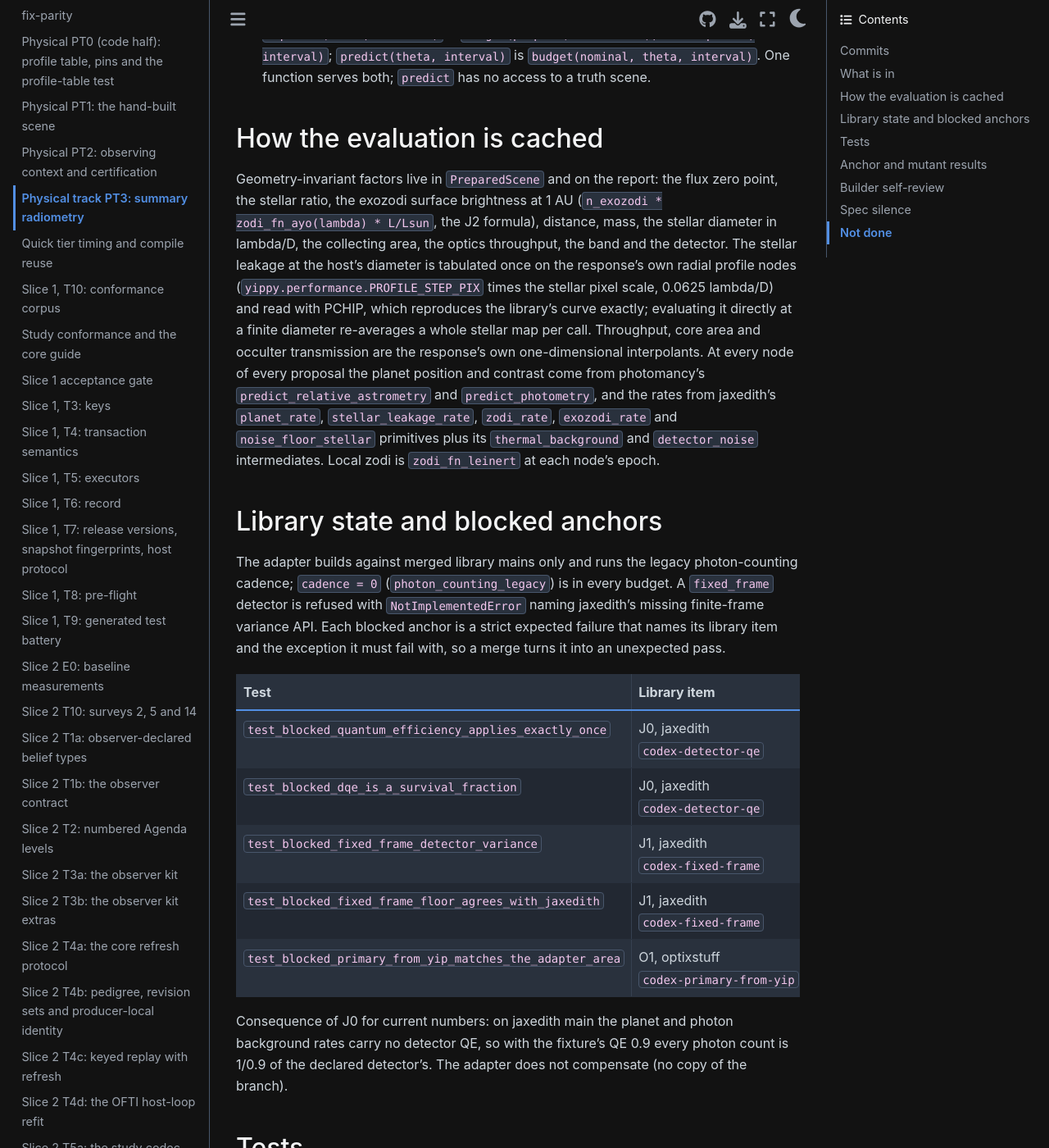
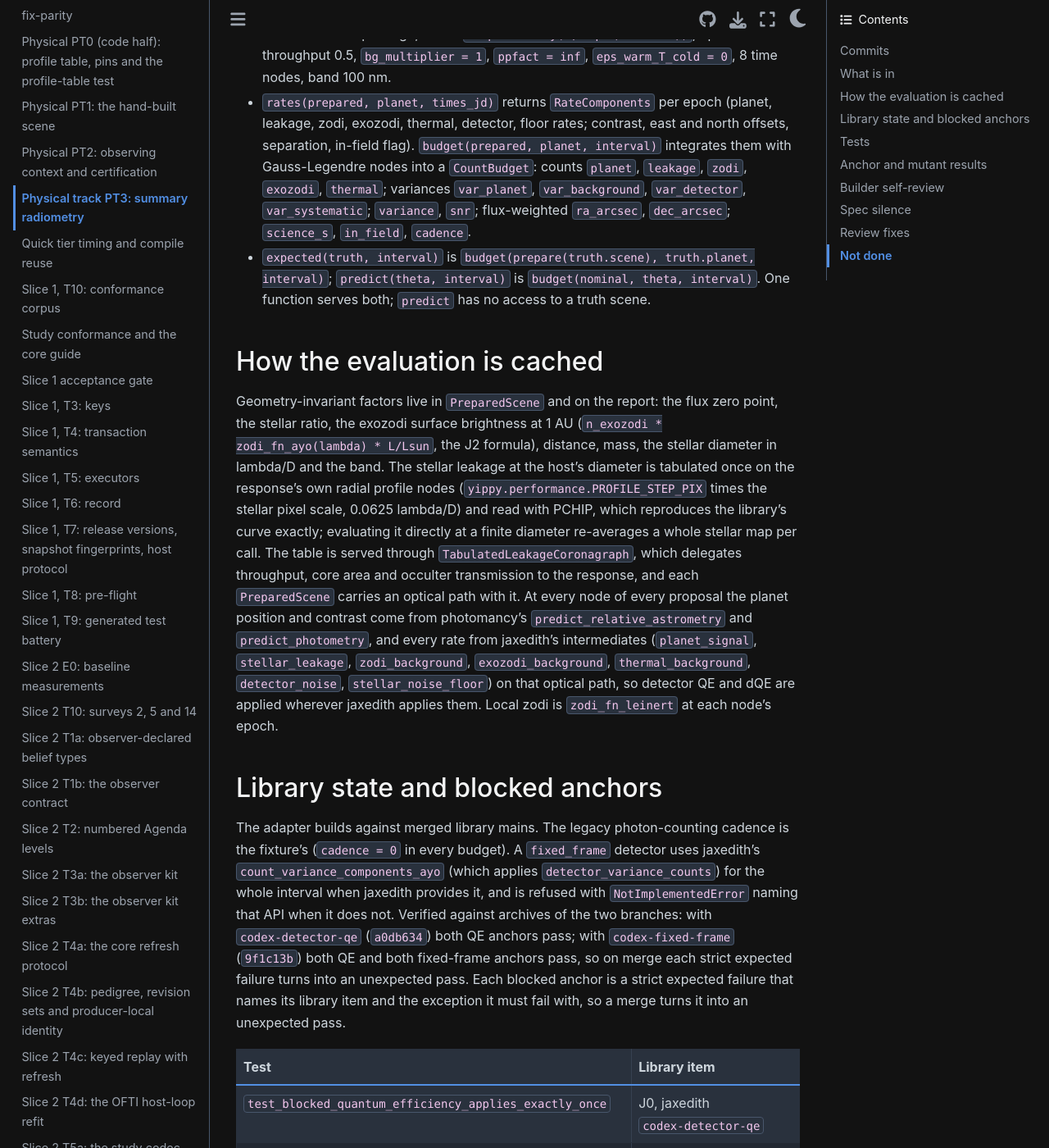
Before and after one commit to CoreySpohn/spaceodyssey, a Sphinx documentation site: the page built from docs/changes/physical-pt3.md, in a window 1280 px wide and 1400 px high, scrolled down 1515 px. Shown: the whole window at 82% size. Built offline with Sphinx 7.4.7 and the Sphinx Book theme 1.1.4, drawn with Linux system fonts in a browser that asks for light colours; pages that are not in the unit, such as notebooks, are missing from menus; some of the changed text lies outside the part shown.

Commit message:
docs(changes): PT3 review fixes

```diff
--- a/docs/changes/physical-pt3.md
+++ b/docs/changes/physical-pt3.md
@@ -15,10 +15,17 @@
 
 ## Commits
 
-1. `feat(adapters): summary radiometry through jaxedith with time-integrated counts and variance components` (`ac3ea05`)
-2. `fix(adapters): zero summary SNR for a zero-length interval` (`85c9b79`)
-3. `fix(adapters): finite summary centroid for a zero-length interval` (`eb67c7b`)
-4. this record
+Replayed onto main `45bb1c2` (PT0 to PT2 merged), with the physical extra merged into
+PT1's list:
+
+1. `feat(adapters): summary radiometry through jaxedith with time-integrated counts and variance components` (`581dc7e`)
+2. `fix(adapters): zero summary SNR for a zero-length interval` (`e0ef50d`)
+3. `fix(adapters): finite summary centroid for a zero-length interval` (`0b3983d`)
+4. `docs(changes): physical PT3 summary radiometry record` (`032cf93`)
+5. `build: pin unreleased yippy for the summary adapter's response metadata` (`c176aea`)
+6. `fix(adapters): rates through jaxedith's QE-aware intermediates and finite-frame variance when present` (`e8d651e`)
+7. `test(adapters): hold the B4 observation fixed across the time ladder` (`36bbf55`)
+8. this record's review-fix update
 
 ## What is in
 
@@ -57,24 +64,30 @@
 Geometry-invariant factors live in `PreparedScene` and on the report: the flux zero point,
 the stellar ratio, the exozodi surface brightness at 1 AU
 (`n_exozodi * zodi_fn_ayo(lambda) * L/Lsun`, the J2 formula), distance, mass, the stellar
-diameter in lambda/D, the collecting area, the optics throughput, the band and the detector.
+diameter in lambda/D and the band.
 The stellar leakage at the host's diameter is tabulated once on the response's own radial
 profile nodes (`yippy.performance.PROFILE_STEP_PIX` times the stellar pixel scale, 0.0625
 lambda/D) and read with PCHIP, which reproduces the library's curve exactly; evaluating it
-directly at a finite diameter re-averages a whole stellar map per call. Throughput, core
-area and occulter transmission are the response's own one-dimensional interpolants. At
+directly at a finite diameter re-averages a whole stellar map per call. The table is served
+through `TabulatedLeakageCoronagraph`, which delegates throughput, core area and occulter
+transmission to the response, and each `PreparedScene` carries an optical path with it. At
 every node of every proposal the planet position and contrast come from photomancy's
-`predict_relative_astrometry` and `predict_photometry`, and the rates from jaxedith's
-`planet_rate`, `stellar_leakage_rate`, `zodi_rate`, `exozodi_rate` and `noise_floor_stellar`
-primitives plus its `thermal_background` and `detector_noise` intermediates. Local zodi is
+`predict_relative_astrometry` and `predict_photometry`, and every rate from jaxedith's
+intermediates (`planet_signal`, `stellar_leakage`, `zodi_background`,
+`exozodi_background`, `thermal_background`, `detector_noise`, `stellar_noise_floor`) on
+that optical path, so detector QE and dQE are applied wherever jaxedith applies them. Local zodi is
 `zodi_fn_leinert` at each node's epoch.
 
 ## Library state and blocked anchors
 
-The adapter builds against merged library mains only and runs the legacy photon-counting
-cadence; `cadence = 0` (`photon_counting_legacy`) is in every budget. A `fixed_frame`
-detector is refused with `NotImplementedError` naming jaxedith's missing finite-frame
-variance API. Each blocked anchor is a strict expected failure that names its library item
+The adapter builds against merged library mains. The legacy photon-counting cadence is the
+fixture's (`cadence = 0` in every budget). A `fixed_frame` detector uses jaxedith's
+`count_variance_components_ayo` (which applies `detector_variance_counts`) for the whole
+interval when jaxedith provides it, and is refused with `NotImplementedError` naming that
+API when it does not. Verified against archives of the two branches: with
+`codex-detector-qe` (`a0db634`) both QE anchors pass; with `codex-fixed-frame` (`9f1c13b`)
+both QE and both fixed-frame anchors pass, so on merge each strict expected failure turns
+into an unexpected pass. Each blocked anchor is a strict expected failure that names its library item
 and the exception it must fail with, so a merge turns it into an unexpected pass.
 
 | Test | Library item | Fails on main with |
@@ -129,13 +142,14 @@
 - Collecting area: pi (D/2)^2 (1 - OBSCURED) to 1e-12; the raw fraction as obscuration
   overstates it by 17 percent.
 - B4 (fast mover: 0.6 AU edge-on at 4 pc, 4.7 to 4.3 lambda/D in five days, N about
-  5 s0): errors against 64 nodes at 1, 4, 8, 16 nodes are, for counts (relative)
-  3.6e-3, 3.7e-12, 8e-14, 2e-13 (roundoff from 4 nodes: the throughput is one smooth table
-  segment over the arc); for log p 9.9e-3, 1.7e-5, 5.7e-6, 5.0e-7; for P(null) 1.0e-2,
-  1.3e-5, 4.3e-6, 3.7e-7. Observed order over the 4 to 16 ladder 2.5 for both likelihood
-  quantities (the leakage table is piecewise cubic, so no spectral order is claimed). The
-  8-node default sits inside the allocation (1e-4 counts, 0.01 log p, 1e-3 P(null)); the
-  midpoint misses it.
+  5 s0), every level scored against one fixed observation (counts, position and
+  `limit_counts = 5 s0` from the 64-node reference): errors against 64 nodes at 1, 4, 8,
+  16 nodes are, for counts (relative) 3.6e-3, 3.7e-12, 8e-14, 2e-13 (roundoff from 4 nodes:
+  the throughput is one smooth table segment over the arc); for log p 1.3e-2, 4.8e-6,
+  1.6e-6, 1.4e-7; for P(null) 7.2e-3, 4.9e-9, 1.6e-9, 1.4e-10. Observed order over the 4 to
+  16 ladder 2.5 for both likelihood quantities (the leakage table is piecewise cubic, so no
+  spectral order is claimed). The 8-node default sits inside the allocation (1e-4 counts,
+  0.01 log p, 1e-3 P(null)); the midpoint misses it.
 - Survey, 47 UMa b on general-knowledge elements (2.1 AU, e 0.03, i 60 deg, Rp 11.2
   Rearth, Ag 0.3; host 42 Jy at 1 micron, 13.8 pc, 0.79 mas), jaxedith's `exptime_ayo` for
   SNR 10 at the start, then the integrated summary SNR over that exposure:
@@ -194,6 +208,9 @@
 - Quick tier at the third commit (`-m "not slow"`, serial; `-n 2` exceeded the 6 GiB ceiling):
   1,909 passed, 5 expected failures, 0 failed, in 310 s, peak footprint 3.8 GiB. The slow
   adapter tests (leakage anchor, survey, B4) pass at the same tree.
+- Quick tier after the review fixes (`36bbf55`, serial): 1,948 passed, 5 expected failures, 0
+  failed, in 364 s, peak footprint 3.3 GiB; the slow adapter tests (leakage anchor, survey,
+  B4) pass at the same tree.
 - Docs: `sphinx -W` builds (autoapi documents the new module).
 
 ## Spec silence
@@ -232,6 +249,27 @@
     coronalyze; two warning filters copied from skyscapes for ExoJAX's unclosed `/dev/null`
     and HAPI, ExoJAX and Vaex escape sequences, which jaxedith's skyscapes import triggers.
 
+## Review fixes
+
+1. Unreleased yippy API (P1): `from_yip` reads `EqxCoronagraph.stellar_frame` and
+   `stellar_pixel_scale_lod`, which yippy 2.11.0 lacks; both arrived in yippy `471826b`.
+   `.github/sibling-pins.txt` now pins that commit beside photomancy, and `pyproject.toml`
+   keeps `yippy>=2.11` with a comment: the floor moves to the first release that carries
+   them.
+2. QE through the library (P2): the rates now come from jaxedith's intermediates on an
+   optical path whose coronagraph serves the leakage table (`TabulatedLeakageCoronagraph`),
+   instead of calling the primitives with the bare optics throughput. With
+   `codex-detector-qe` the half-QE and 0.8 dQE anchors pass (they reproduced 467.58 for
+   233.79 before). Main's QE gap is still recorded and not compensated. The moving-planet
+   test now uses QE 1 and dQE 1, like the hand budget, so it holds on both jaxedith states.
+3. Fixed-frame cadence (P2): refused only when jaxedith lacks `count_variance_components_ayo`;
+   otherwise the detector variance of the interval is jaxedith's finite-frame value (no
+   background multiplier), averaged over the nodes' aperture pixel counts. The refusal test
+   checks whichever applies. With `codex-fixed-frame` both fixed-frame anchors pass.
+4. B4 observation (P2): the record now carries a fixed `limit_counts` (5 s0 of the
+   reference), so the detection threshold and the astrometric covariance are the same at
+   every level; only the predicted counts, centroid and variance are refined. Numbers above.
+
 ## Not done
 
 - B4 on the band axis (the tilted synthetic spectrum): the adapter evaluates the band at its
```
